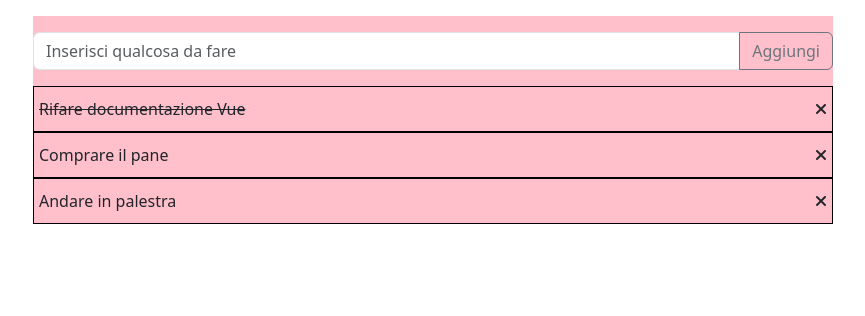
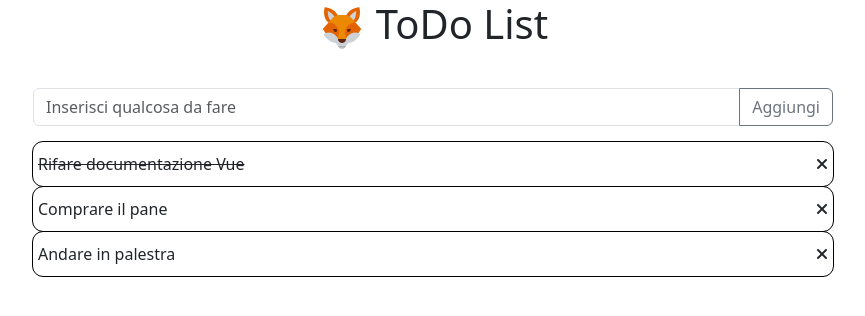
Before and after one commit to emanuelevolpes/vue-todolist, a plain HTML site: page index.html in a window 1280 px wide. Shown: the whole page, without its empty margins (207-1072 px from the left). Drawn offline with nearby package versions, Linux system fonts and the light colour scheme.

Commit message:
bonus 2 doesn't work

```diff
--- a/css/style.css
+++ b/css/style.css
@@ -16,6 +16,16 @@ Common
 --------
 */
 
+.title {
+    display: flex;
+    justify-content: center;
+    align-items: center;
+}
+
+.title > img {
+    margin-right: .625rem;
+}
+
 ul {
     list-style: none;
     padding: 0;
@@ -26,7 +36,9 @@ li {
     justify-content: space-between;
     align-items: center;
     padding: .625rem .3125rem .625rem .3125rem;
-    border: .0625rem solid black;
+    outline: .0625rem solid black;
+    border-radius: .625rem;
+    margin-bottom: .0625rem;
 }
 
 .doneToDo {
@@ -42,5 +54,4 @@ Main
 #app {
     width: 50rem;
     margin: 0 auto;
-    background-color: pink;
 }
--- a/index.html
+++ b/index.html
@@ -21,6 +21,10 @@
 </head>
 
 <body>
+   <div class="title">
+    <img src="img/icons8-fox-48 copia.png" alt="logo">
+    <h1>ToDo List</h1>
+   </div>
     <div id="app">
         <div class="input-group py-3 mt-3">
             <input @keyup.enter="addToDo" v-model="myInput" type="text" class="form-control" placeholder="Inserisci qualcosa da fare" aria-label="Recipient's username" aria-describedby="button-addon2">
@@ -30,10 +34,10 @@
         <ul>
             <template v-for="(item, index) in toDoList">
                 <li v-if="item.done === true">
-                    <span class="doneToDo">{{ item.text }}</span> <i @click="removeToDo(index)" class="fa-solid fa-xmark"></i>
+                    <span @click="changeDoneValue" class="doneToDo">{{ item.text }}</span> <i @click="removeToDo(index)" class="fa-solid fa-xmark"></i>
                 </li>
                 <li v-else="item.done === false">
-                    <span>{{ item.text }}</span> <i @click="removeToDo(index)" class="fa-solid fa-xmark"></i>
+                    <span @click="changeDoneValue">{{ item.text }}</span> <i @click="removeToDo(index)" class="fa-solid fa-xmark"></i>
                 </li>
             </template>
         </ul>
```
Also changed, not shown: js/main.js (+6 -1 lines), img/icons8-fox-48 copia.png (added).
